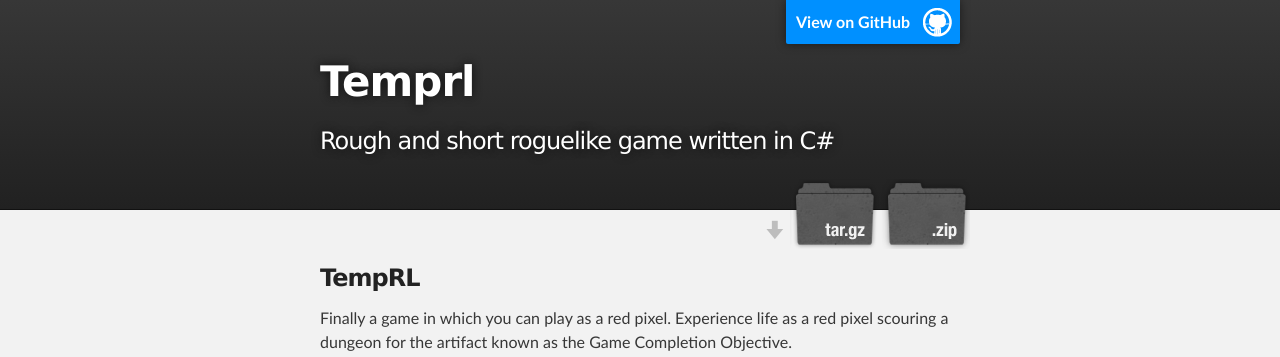
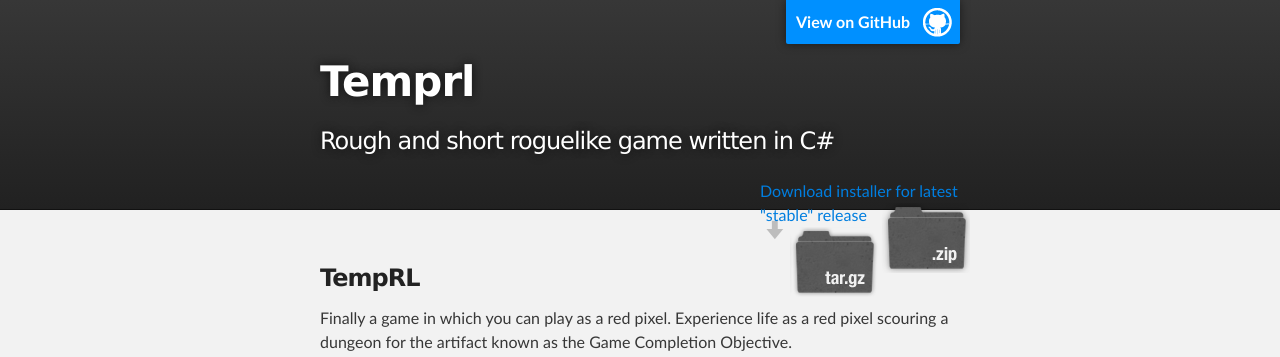
Before and after one commit to Azathotep/TempRl, a plain HTML site: page index.html in a window 1280 px wide. Shown: the top 357 px of the page. Drawn offline with Linux system fonts and the light colour scheme.

Commit message:
Update index.html

```diff
--- a/index.html
+++ b/index.html
@@ -22,8 +22,9 @@
           <h2 id="project_tagline">Rough and short roguelike game written in C#</h2>
 
             <section id="downloads">
-              <a class="zip_download_link" href="https://github.com/Azathotep/TempRl/zipball/master">Download this project as a .zip file</a>
-              <a class="tar_download_link" href="https://github.com/Azathotep/TempRl/tarball/master">Download this project as a tar.gz file</a>
+              <a class="exe_download_link" href="https://github.com/Azathotep/TempRl/zipball/master">Download installer for latest "stable" release</a>
+              <a class="zip_download_link" href="https://github.com/Azathotep/TempRl/zipball/master">Download source as a .zip file</a>
+              <a class="tar_download_link" href="https://github.com/Azathotep/TempRl/tarball/master">Download source as a tar.gz file</a>
             </section>
         </header>
     </div>
```
